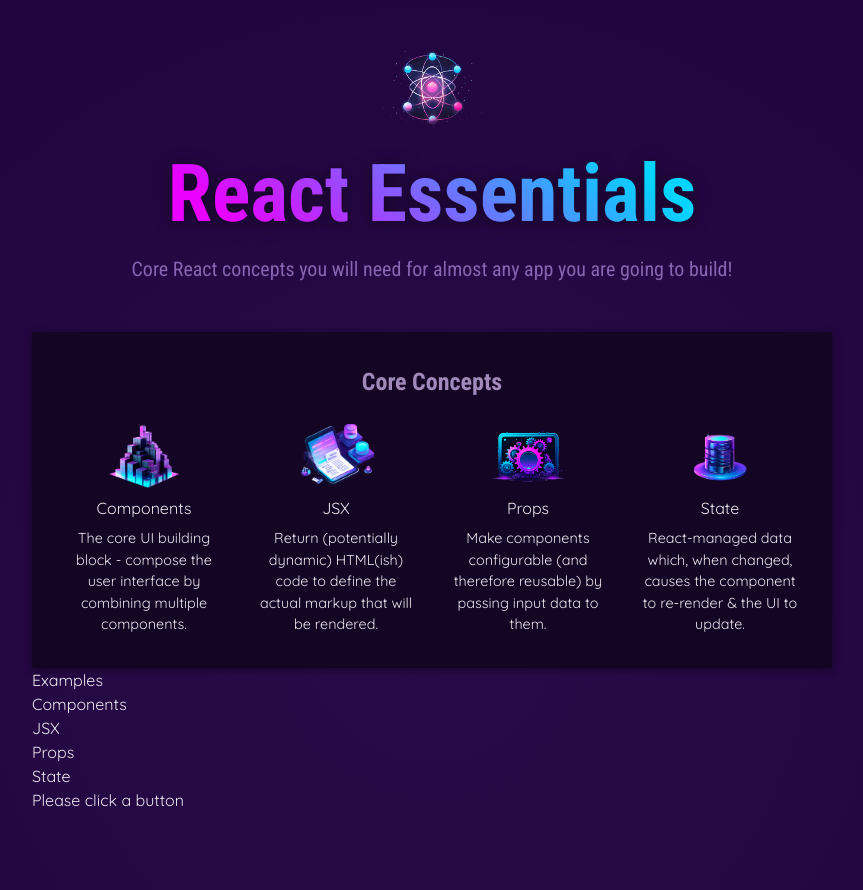
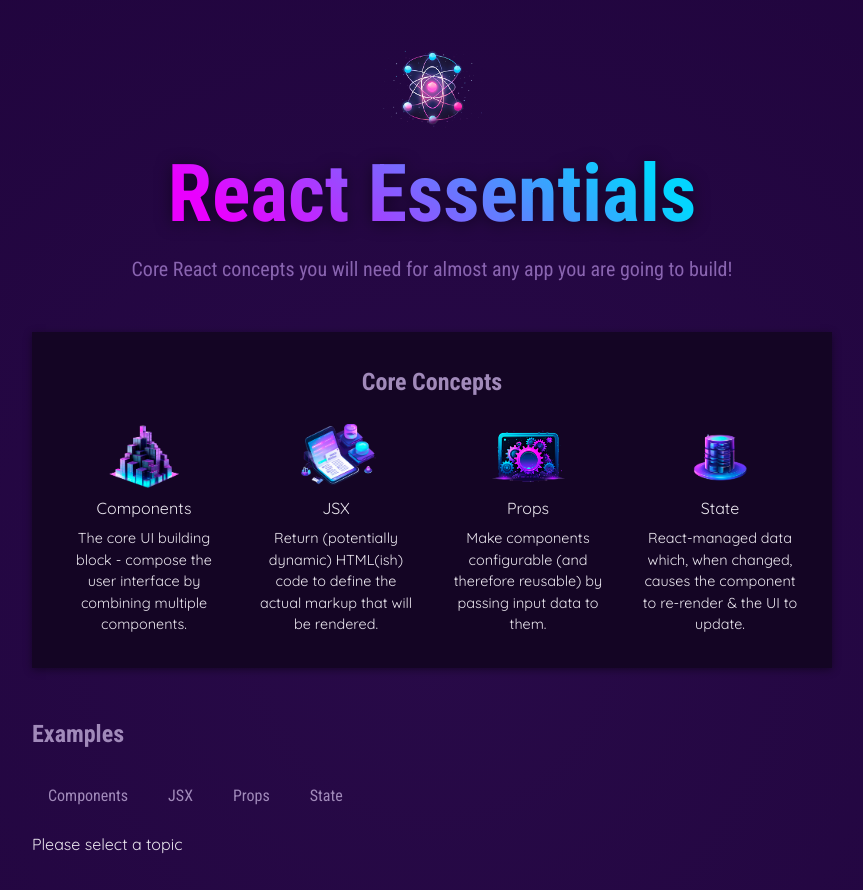
Before and after one commit to thaitm312/Learning-React, a React app: page / in a window 1280 px wide. Shown: the top 890 px of the page, without its empty margins (208-1071 px from the left). Built offline with nearby package versions, Linux system fonts and the light colour scheme; the HTML template or start-up script is replaced by a standard one.

Commit message:
[React] - Done React Essential

```diff
--- a/src/App.tsx
+++ b/src/App.tsx
@@ -1,16 +1,14 @@
 import { useState } from "react";
-import { CORE_CONCEPTS } from "./data";
+import { CORE_CONCEPTS, EXAMPLES } from "./data";
 import CoreConcept, { CoreConceptProps } from "./components/CoreConcept";
 import Header from "./components/Header/Header";
 import TabButton from "./components/TabButton";
 
 const App = () => {
-  const [selectedContent, SetSelectedContent] = useState(
-    "Please click a button",
-  );
+  const [selectedContent, SetSelectedContent] = useState<string>();
+
   function handleSelect(selectedButton: string) {
     SetSelectedContent(selectedButton);
-    console.log(selectedContent);
   }
 
   return (
@@ -19,30 +17,43 @@ const App = () => {
         <Header />
         <main className="m-auto w-[90%] max-w-[50rem]">
           <section className="round-[6px] bg-[#140524] p-[2rem] shadow-[0_2px_8px_rgba(0,0,0,0.4)]">
-            <h2 className="mb-[1.5rem] text-center font-Roboto text-[1.5em] font-bold text-[#a18aba] ">
-              Core Concepts
-            </h2>
+            <h2 className="mb-[1.5rem] text-center font-Roboto text-[1.5em] font-bold text-[#a18aba] ">Core Concepts</h2>
             <ul className="m-0 flex list-none flex-wrap justify-center gap-[2rem] p-0">
               {CORE_CONCEPTS.map((concept: CoreConceptProps) => {
                 return <CoreConcept key={concept.title} {...concept} />;
               })}
             </ul>
           </section>
-          <section>
-            <h2>Examples</h2>
-            <menu>
-              <TabButton onSelect={() => handleSelect("Components")}>
+          <section className="m-[3rem_auto]">
+            <h2 className="mb-[24px] text-left font-Roboto text-[24px] font-bold text-[#a18aba]">Examples</h2>
+            <menu className="m-[1rem_0_1rem_0] flex list-none gap-[0.5rem] p-0">
+              <TabButton isActive={selectedContent === "Components"} onSelect={() => handleSelect("Components")}>
                 Components
               </TabButton>
-              <TabButton onSelect={() => handleSelect("JSX")}>JSX</TabButton>
-              <TabButton onSelect={() => handleSelect("Props")}>
+              <TabButton isActive={selectedContent === "Jsx"} onSelect={() => handleSelect("Jsx")}>
+                JSX
+              </TabButton>
+              <TabButton isActive={selectedContent === "Props"} onSelect={() => handleSelect("Props")}>
                 Props
               </TabButton>
-              <TabButton onSelect={() => handleSelect("State")}>
+              <TabButton isActive={selectedContent === "State"} onSelect={() => handleSelect("State")}>
                 State
               </TabButton>
             </menu>
-            {selectedContent}
+            {!selectedContent && (
+              <div>
+                <p>Please select a topic </p>
+              </div>
+            )}
+            {selectedContent && (
+              <div className="shadow-[0_2px_8px_rgba(0, 0, 0, 0.3)] rounded-[6px] bg-[#2f1d43] p-[1rem]">
+                <h3 className="m-0 font-Roboto text-[24px]">{EXAMPLES[selectedContent!].title}</h3>
+                <p className="m-[16px_0]">{EXAMPLES[selectedContent!].description}</p>
+                <pre className="m-[13px_0]">
+                  <code className="font-[1rem]">{EXAMPLES[selectedContent!].code}</code>
+                </pre>
+              </div>
+            )}
           </section>
         </main>
       </div>
--- a/src/components/CoreConcept.tsx
+++ b/src/components/CoreConcept.tsx
@@ -8,11 +8,7 @@ const CoreConcept = ({ image, title, description }: CoreConceptProps) => {
   return (
     <>
       <li className="w-[10rem] text-center">
-        <img
-          src={image}
-          alt={title}
-          className="m-auto h-[4rem] w-[6rem] object-cover"
-        />
+        <img src={image} alt={title} className="m-auto h-[4rem] w-[6rem] object-cover" />
         <h3 className="mb-[0.5rem] mt-[0.5rem]">{title}</h3>
         <p className="text-[0.9rem]">{description}</p>
       </li>
--- a/src/components/TabButton.tsx
+++ b/src/components/TabButton.tsx
@@ -3,13 +3,19 @@ import { MouseEventHandler, ReactNode } from "react";
 export interface TabButtonProps {
   children: ReactNode;
   onSelect?: MouseEventHandler<HTMLButtonElement>;
+  isActive?: boolean;
 }
 
-const TabButton = ({ children, onSelect }: TabButtonProps) => {
+const TabButton = ({ children, onSelect, isActive = false }: TabButtonProps) => {
+  const cssClass =
+    "cursor-pointer rounded-[6px] border-none bg-transparent p-[0.5rem_1rem] font-Roboto font-[1rem] text-[#a18aba] transition-[all_0.2s_ease-in-out] hover:bg-[#1b082f] hover:text-[#ebe7ef] [&.active]:bg-[#7925d3] [&.active]:text-[#ebe7ef]";
+
   return (
     <>
       <li>
-        <button onClick={onSelect}>{children}</button>
+        <button className={isActive ? `active ${cssClass}` : cssClass} onClick={onSelect}>
+          {children}
+        </button>
       </li>
     </>
   );
--- a/src/data.ts
+++ b/src/data.ts
@@ -8,25 +8,76 @@ export const CORE_CONCEPTS: CoreConceptProps[] = [
   {
     image: componentsImg,
     title: "Components",
-    description:
-      "The core UI building block - compose the user interface by combining multiple components.",
+    description: "The core UI building block - compose the user interface by combining multiple components.",
   },
   {
     image: jsxImg,
     title: "JSX",
-    description:
-      "Return (potentially dynamic) HTML(ish) code to define the actual markup that will be rendered.",
+    description: "Return (potentially dynamic) HTML(ish) code to define the actual markup that will be rendered.",
   },
   {
     image: propsImg,
     title: "Props",
-    description:
-      "Make components configurable (and therefore reusable) by passing input data to them.",
+    description: "Make components configurable (and therefore reusable) by passing input data to them.",
   },
   {
     image: stateImg,
     title: "State",
-    description:
-      "React-managed data which, when changed, causes the component to re-render & the UI to update.",
+    description: "React-managed data which, when changed, causes the component to re-render & the UI to update.",
   },
 ];
+
+export interface ExampleProps {
+  title: string;
+  description: string;
+  code: string;
+}
+
+export const EXAMPLES: Record<string, ExampleProps> = {
+  Components: {
+    title: "Components",
+    description:
+      "Components are the building blocks of React applications. A component is a self-contained module (HTML + optional CSS + JS) that renders some output.",
+    code: `
+function Welcome() {
+  return <h1>Hello, World!</h1>;
+}`,
+  },
+  Jsx: {
+    title: "JSX",
+    description:
+      "JSX is a syntax extension to JavaScript. It is similar to a template language, but it has full power of JavaScript (e.g., it may output dynamic content).",
+    code: `
+<div>
+  <h1>Welcome {userName}</h1>
+  <p>Time to learn React!</p>
+</div>`,
+  },
+  Props: {
+    title: "Props",
+    description: "Components accept arbitrary inputs called props. They are like function arguments.",
+    code: `
+function Welcome(props) {
+  return <h1>Hello, {props.name}</h1>;
+}`,
+  },
+  State: {
+    title: "State",
+    description: "State allows React components to change their output over time in response to user actions, network responses, and anything else.",
+    code: `
+function Counter() {
+  const [isVisible, setIsVisible] = useState(false);
+
+  function handleClick() {
+    setIsVisible(true);
+  }
+
+  return (
+    <div>
+      <button onClick={handleClick}>Show Details</button>
+      {isVisible && <p>Amazing details!</p>}
+    </div>
+  );
+}`,
+  },
+};
--- a/src/index.d.ts
+++ b/src/index.d.ts
@@ -1 +1 @@
-declare module '*.png';
+declare module "*.png";
```
Also changed, not shown: src/components/Header/Header.tsx (+3 -12 lines), src/index.css (line endings or trailing spaces), 1 other file (tests, documents, lock files or other folders).
